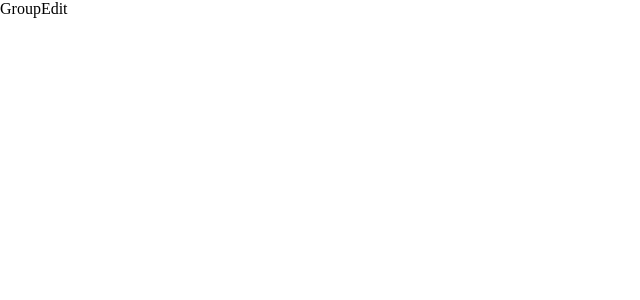
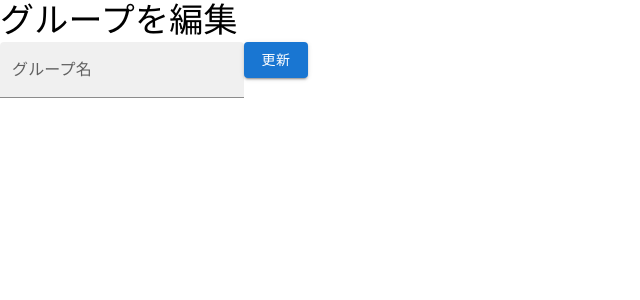
Before and after one commit to N-193Practice/TS_Contact_Book, a React (Vite) app: page /groups/edit/1 in a window 1280 px wide. Shown: the top 300 px of the page, without its empty margins (0-640 px from the left). Built offline with nearby package versions, Linux system fonts and the light colour scheme.

Commit message:
Group作成のロジック記述など

```diff
--- a/src/components/AlphabetBar/AlphabetBar.tsx
+++ b/src/components/AlphabetBar/AlphabetBar.tsx
@@ -1,3 +1,4 @@
+import { JSX } from 'react';
 import useContacts from '../../contexts/useContacts';
 import { Box, Typography } from '@mui/material';
 import styles from './AlphabetBar.module.css';
--- a/src/components/ContactFormDialog/ContactFormDialog.tsx
+++ b/src/components/ContactFormDialog/ContactFormDialog.tsx
@@ -1,5 +1,6 @@
-import { useState, useEffect } from 'react';
+import { useState, useEffect, JSX } from 'react';
 import useContacts from '../../contexts/useContacts';
+import GroupSelect from '../GroupSelect/GroupSelect';
 import {
   Dialog,
   DialogTitle,
@@ -26,6 +27,7 @@ function ContactFormDialog(): JSX.Element {
   const [phone, setPhone] = useState<string>('');
   const [memo, setMemo] = useState<string>('');
   const [errorMessage, setErrorMessage] = useState<string>(''); // エラーメッセージ用の state
+  const [groupId, setGroupId] = useState<string | null>(null); // グループID用の state
 
   /**
    * `editContact` がある場合は編集モードとしてデータをセット。
@@ -49,13 +51,14 @@ function ContactFormDialog(): JSX.Element {
    * 保存ボタンを押したときに呼び出される関数
    * @returns {void} 成功時はダイアログを閉じる。
    */
-  const handleSave = () => {
+  const handleSave = (): void => {
     // オブジェクトの作成
     const newContact = {
       id: editContact ? editContact.id : uuidv4(),
       name: name.trim(),
       phone: phone.trim(),
       memo: memo.trim(),
+      groupId: editContact ? editContact.groupId : null,
     };
 
     let success = false;
@@ -115,6 +118,7 @@ function ContactFormDialog(): JSX.Element {
           value={memo}
           onChange={(e) => setMemo(e.target.value)}
         />
+        <GroupSelect value={groupId} onChange={(value) => setGroupId(value)} />
       </DialogContent>
       <DialogActions>
         <Button onClick={() => setOpenDialog(false)}>キャンセル</Button>
--- a/src/components/ContactList/ContactList.tsx
+++ b/src/components/ContactList/ContactList.tsx
@@ -1,3 +1,4 @@
+import { JSX } from 'react';
 import useContacts from '../../contexts/useContacts';
 import {
   List,
@@ -24,8 +25,8 @@ function ContactList(): JSX.Element {
     listRefs,
     selectedContacts,
     handleEditContact,
-    handleDeleteSelected,
-    handleDeleteAll,
+    handleDeleteContact,
+    handleMultipleSelected,
   } = useContacts();
 
   return (
@@ -35,7 +36,7 @@ function ContactList(): JSX.Element {
         <ListItem
           key={letter}
           ref={(el) => {
-            if (el) listRefs.current[letter] = el;
+            if (el && listRefs.current) listRefs.current[letter] = el;
           }}
           className={styles.listItem}
         >
@@ -49,7 +50,7 @@ function ContactList(): JSX.Element {
               {/* 連絡先の一括削除の選択チェックボックス */}
               <Checkbox
                 checked={selectedContacts.includes(contact.id)}
-                onChange={() => handleDeleteAll(contact.id)}
+                onChange={() => handleMultipleSelected(contact.id)}
                 className={styles.checkbox}
               />
               <CardContent>
@@ -69,7 +70,7 @@ function ContactList(): JSX.Element {
                 </IconButton>
                 {/* 削除ボタン */}
                 <IconButton
-                  onClick={() => handleDeleteSelected(contact.id)}
+                  onClick={() => handleDeleteContact(contact.id)}
                   className={styles.deleteButton}
                 >
                   <DeleteIcon focusable="false" />
--- /dev/null
+++ b/src/components/GroupSelect/GroupSelect.tsx
@@ -0,0 +1,59 @@
+import { JSX } from 'react';
+import useGroups from '../../contexts/useGroups';
+import { Link } from 'react-router';
+import { Select, MenuItem, Button } from '@mui/material';
+
+type GroupSelectProps = {
+  value: string | null;
+  onChange: (groupId: string | null) => void;
+};
+function GroupSelect({ value, onChange }: GroupSelectProps): JSX.Element {
+  const { groups } = useGroups();
+
+  return (
+    <>
+      <Select
+        fullWidth
+        value={value ?? ''}
+        onChange={(e) => onChange(e.target.value || null)}
+      >
+        <MenuItem value="">未作成</MenuItem>
+        {groups.map((group) => (
+          <MenuItem key={group.id} value={group.id}>
+            {group.name}
+          </MenuItem>
+        ))}
+      </Select>
+      <>
+        <Button
+          variant="outlined"
+          size="large"
+          component={Link}
+          to="/groups/new"
+        >
+          Groupを新規作成
+        </Button>
+        <Button
+          variant="outlined"
+          size="large"
+          component={Link}
+          to={value ? `/groups/edit/${value}` : '#'}
+          disabled={!value}
+        >
+          Groupを編集
+        </Button>
+        <Button
+          variant="outlined"
+          size="large"
+          component={Link}
+          to={value ? `/groups/delete/${value}` : '#'}
+          disabled={!value}
+        >
+          Groupを削除
+        </Button>
+      </>
+    </>
+  );
+}
+
+export default GroupSelect;
--- a/src/components/SearchBar/SearchBar.tsx
+++ b/src/components/SearchBar/SearchBar.tsx
@@ -1,3 +1,4 @@
+import { JSX } from 'react';
 import useContacts from '../../contexts/useContacts';
 import styles from './SearchBar.module.css';
 import { TextField } from '@mui/material';
--- a/src/contexts/ContactContext.tsx
+++ b/src/contexts/ContactContext.tsx
@@ -42,7 +42,7 @@ export type ContactContextType = {
   contacts: Contact[];
   searchQuery: string;
   setSearchQuery: (query: string) => void;
-  listRefs: React.MutableRefObject<{ [key: string]: HTMLLIElement | null }>;
+  listRefs: React.RefObject<{ [key: string]: HTMLLIElement | null }>;
   openDialog: boolean;
   setOpenDialog: (open: boolean) => void;
   editContact: Contact | null;
--- a/src/pages/GroupEdit/GroupEdit.tsx
+++ b/src/pages/GroupEdit/GroupEdit.tsx
@@ -1,5 +1,42 @@
+import { useState, useEffect } from 'react';
+import useGroups from '../../contexts/useGroups';
+import { useNavigate, useParams } from 'react-router';
+import { TextField, Button, Typography } from '@mui/material';
+// TODO:グループ管理のページ作成
+
 function GroupEdit() {
-  return <div>GroupEdit</div>;
+  const { groups, updateGroup } = useGroups();
+  const { id } = useParams<{ id: string }>();
+  const navigate = useNavigate();
+  const [groupName, setGroupName] = useState('');
+
+  useEffect(() => {
+    const group = groups.find((g) => g.id === id);
+    if (group) setGroupName(group.name);
+  }, [id, groups]);
+
+  const handleUpdate = () => {
+    const group = groups.find((g) => g.id === id);
+    if (group && updateGroup({ ...group, name: groupName })) {
+      navigate('/');
+    } else {
+      alert('既に同じグループ名が存在します');
+    }
+  };
+
+  return (
+    <div>
+      <Typography variant="h4">グループを編集</Typography>
+      <TextField
+        label="グループ名"
+        variant="filled"
+        value={groupName}
+        onChange={(e) => setGroupName(e.target.value)}
+      />
+      <Button onClick={handleUpdate} variant="contained" color="primary">
+        更新
+      </Button>
+    </div>
+  );
 }
-
 export default GroupEdit;
--- a/src/pages/GroupNew/GroupNew.tsx
+++ b/src/pages/GroupNew/GroupNew.tsx
@@ -40,4 +40,5 @@ function GroupNew() {
     </div>
   );
 }
+
 export default GroupNew;
--- a/src/pages/Home/Home.tsx
+++ b/src/pages/Home/Home.tsx
@@ -1,5 +1,4 @@
 import { JSX } from 'react';
-import { Link } from 'react-router';
 import useContacts from '../../contexts/useContacts';
 import ContactList from '../../components/ContactList/ContactList';
 import SearchBar from '../../components/SearchBar/SearchBar';
@@ -37,33 +36,6 @@ function Home(): JSX.Element {
         {/* Navigation */}
         <nav className={styles.navbar}>
           <div className={styles.selectRightButton}>
-            <Button
-              variant="outlined"
-              size="large"
-              component={Link}
-              to="/groups/new"
-              className={styles.groupsButton}
-            >
-              Groupを新規作成
-            </Button>
-            <Button
-              variant="outlined"
-              size="large"
-              component={Link}
-              to="/groups/edit/:id"
-              className={styles.groupsButton}
-            >
-              Groupを編集
-            </Button>
-            <Button
-              variant="outlined"
-              size="large"
-              component={Link}
-              to="/groups/delete/:id"
-              className={styles.groupsButton}
-            >
-              Groupを削除
-            </Button>
             <Button
               variant="outlined"
               onClick={selectAllContacts}
@@ -117,4 +89,5 @@ function Home(): JSX.Element {
     </div>
   );
 }
+
 export default Home;
```
